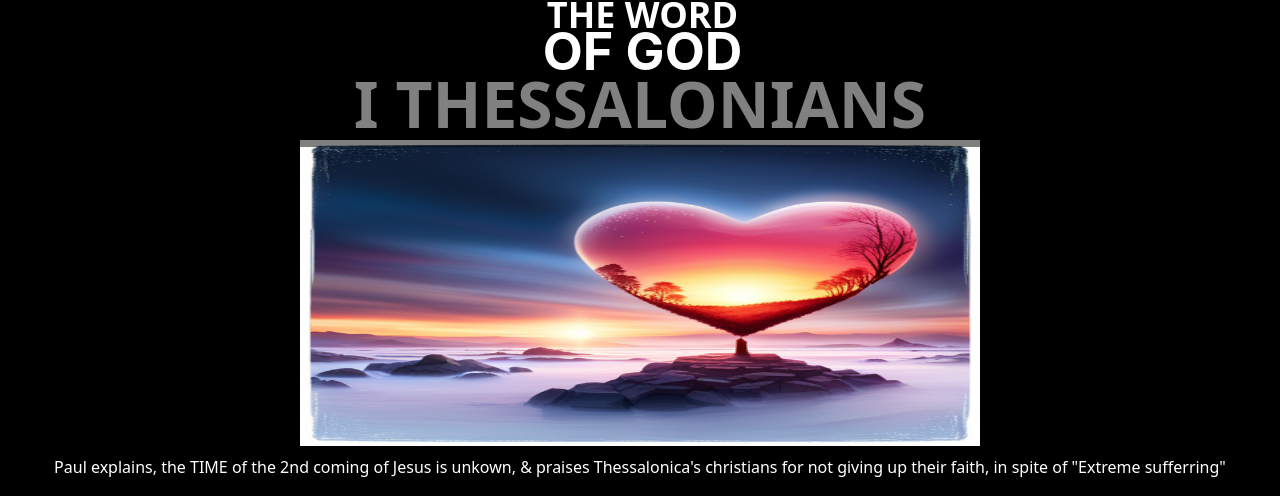
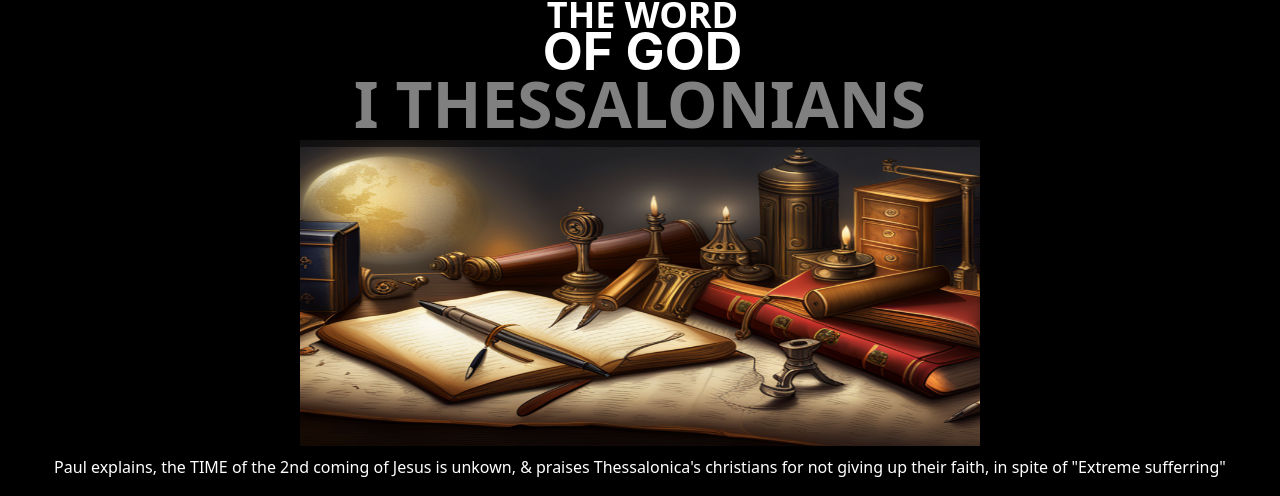
Before and after one commit to jnutt367/first_corinthians, a Next.js app: page / in a window 1280 px wide. Shown: the part 5238-5734 px from the top of the page. Built offline with nearby package versions, Linux system fonts and the light colour scheme.

Commit message:
Update index.js

```diff
--- a/pages/index.js
+++ b/pages/index.js
@@ -507,8 +507,8 @@ Final Greetings
         </h1>
           <div className={styles.image}>
                            <Image
-                                                    src="/thessalonians.png"
-                                                    alt="herp image for Thessalonians"
+                                                    src="/thess_hero.png"
+                                                    alt="hero image for Thessalonians"
                                                     height={900}
                                                     width={2000}
                                                     priority
```
